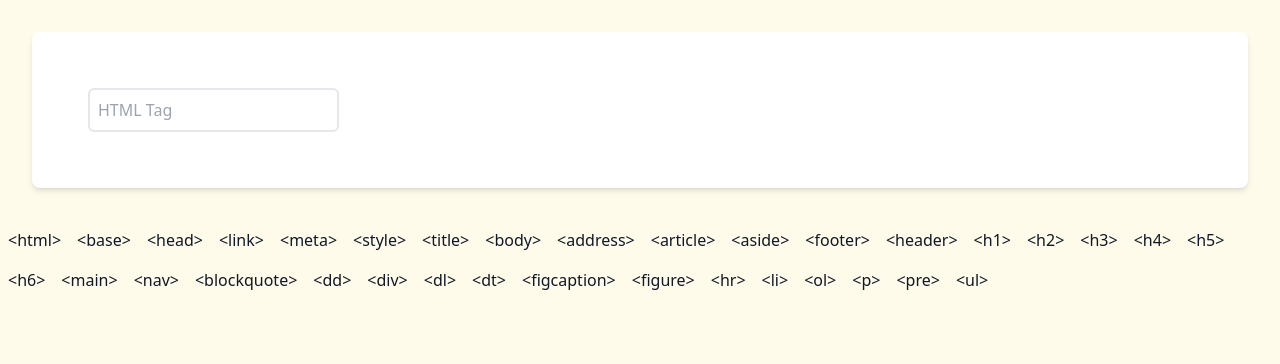
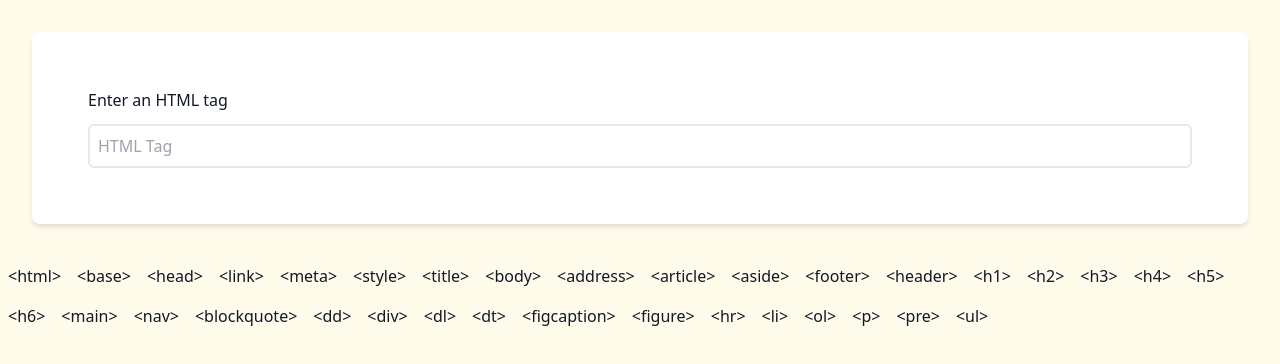
Before and after one commit to TraekWells/html-quiz, a React (Create React App) app: page /quiz in a window 1280 px wide. Shown: the top 364 px of the page. Built offline with nearby package versions, Linux system fonts and the light colour scheme.

Commit message:
Reading the value of the input field

```diff
--- a/src/components/GuessInput.js
+++ b/src/components/GuessInput.js
@@ -1,16 +1,29 @@
-function handleGuess(event) {
-  event.preventDefault();
-}
+import { createRef, useState } from "react";
 
 const GuessInput = () => {
+  const [guess, updateGuess] = useState("");
+  const currentGuess = createRef("");
+
+  const handleGuess = (event) => {
+    event.preventDefault();
+    console.log(currentGuess.current.value);
+  };
+
   return (
-    <form action="" onSubmit={handleGuess} className="m-4">
+    <>
+      <form action="" onSubmit={handleGuess} className="flex flex-col m-4">
+        <label htmlFor="guess" className="mb-3">
+          Enter an HTML tag
+        </label>
         <input
+          id="guess"
           type="text"
+          ref={currentGuess}
           placeholder="HTML Tag"
           className="p-2 border-2 rounded-md"
         />
       </form>
+    </>
   );
 };
 
```
Lines whose indentation alone changed are shown as unchanged.
